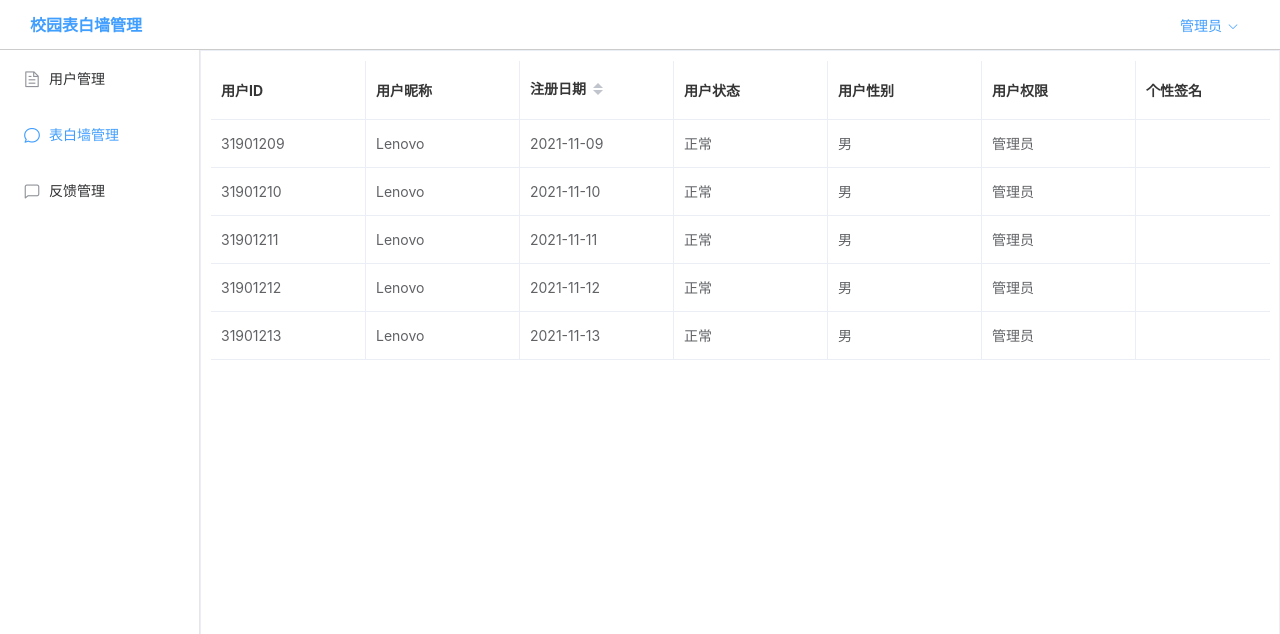
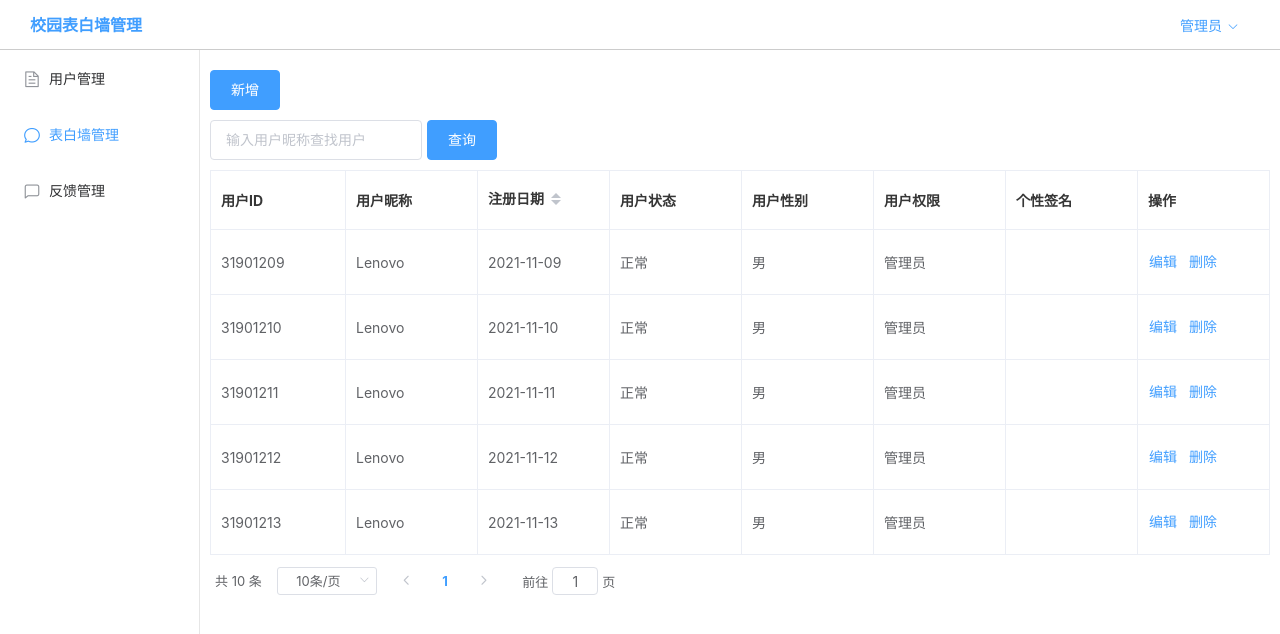
Before and after one commit to lenovo-wu/g11_front, a Vue app: page /#/admin in a window 1280 px wide. Shown: the top 634 px of the page. Built offline with nearby package versions, Linux system fonts and the light colour scheme.

Commit message:
管理员1

```diff
--- a/src/views/Admin.vue
+++ b/src/views/Admin.vue
@@ -8,13 +8,27 @@
 
 <!-- 侧边栏 -->
         <Aside />
+<!-- 内容区域 -->
+    <template>
+      <div style="padding: 10px; width:100%">
+<!-- 按钮功能区域 -->
+      <div style="margin:10px 0">
+      <el-button type="primary">新增</el-button>
+       </div>
+<!-- 按钮搜索区域 -->
+      <div style="margin: 10px 0">
+        <el-input v-model="search" placeholder="输入用户昵称查找用户" style="width: 20%">
+        </el-input>
+        <el-button type="primary" style="margin-left:5px">查询</el-button>
+      </div>
+<!-- 数据查看表单主体 -->
 
-<!-- 内容区域 -->
-        <router-view style="flex: 1"/>
         <el-table
+    v-loading="loading"
     :data="tableData"
-    border="true"
-    style="width: 100%; padding: 10px">
+    :border="true"
+    style="width=100%;"
+    >
      <el-table-column
       prop="id"
       label="用户ID"
@@ -49,7 +63,32 @@
       label="个性签名"
       show-overflow-tooltip="true">
     </el-table-column>
+    <el-table-column
+      label="操作"
+      >
+      <template slot-scope="scope">
+        <el-button @click="handleEdit(scope.row)" type="text" >编辑</el-button>
+        <el-popconfirm  title="确定删除吗？">
+        <el-button slot="reference" type="text"  style="margin-left: 10px">删除</el-button>
+        </el-popconfirm>
+      </template>
+    </el-table-column>
   </el-table>
+
+  <div style="margin:10px 0">
+    <el-pagination
+      @size-change="handleSizeChange"
+      @current-change="handleCurrentChange"
+      :current-page="currentPage"
+      :page-sizes="[5, 10, 20]"
+      :page-size="10"
+      layout="total, sizes, prev, pager, next, jumper"
+      :total="total">
+    </el-pagination>
+  </div>
+
+</div>
+    </template>
     </div>
 </div>
 </template>
@@ -67,6 +106,9 @@ export default{
     },
     data() {
       return {
+        search:'',
+        currentPage:1,
+        total:10,
         tableData: [{
           id: "31901209",
           name: "Lenovo",
@@ -109,6 +151,16 @@ export default{
           signature: "",
         }]
       }
+    },
+    methods:{
+      handleEdit(row) {
+     },
+     handleSizeChange(){
+
+     },
+     handleCurrentChange(){
+
+     },
     }
 }
 </script>
```
